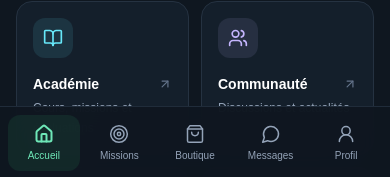
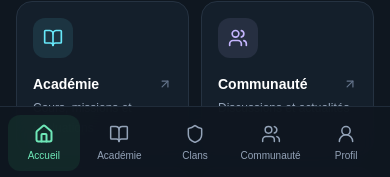
Before and after one commit to spidnes-wrl/mha-academy, a Next.js app: page / in a window 390 px wide. Shown: the part 665-842 px from the top of the page. Built offline with nearby package versions, Linux system fonts and the light colour scheme.

Commit message:
feat: align mobile navigation with academy spaces

```diff
--- a/src/components/BottomNav.tsx
+++ b/src/components/BottomNav.tsx
@@ -1,32 +1,27 @@
 'use client';
-
 import Link from 'next/link';
 import { usePathname } from 'next/navigation';
-import { Home, Target, ShoppingBag, MessageCircle, UserRound } from 'lucide-react';
+import { Home, BookOpen, Shield, Users, UserRound } from 'lucide-react';
 
 const items = [
   { href: '/', label: 'Accueil', Icon: Home },
-  { href: '/missions', label: 'Missions', Icon: Target },
-  { href: '/boutique', label: 'Boutique', Icon: ShoppingBag },
-  { href: '/messages', label: 'Messages', Icon: MessageCircle },
+  { href: '/academie', label: 'Académie', Icon: BookOpen },
+  { href: '/clans', label: 'Clans', Icon: Shield },
+  { href: '/communaute', label: 'Communauté', Icon: Users },
   { href: '/dashboard', label: 'Profil', Icon: UserRound },
 ];
 
 export default function BottomNav() {
   const pathname = usePathname();
   if (pathname.startsWith('/auth/')) return null;
-
   return (
     <nav aria-label="Navigation principale" className="fixed inset-x-0 bottom-0 z-50 border-t border-neutralBorder/80 bg-neutralBg/95 px-2 pb-[max(env(safe-area-inset-bottom),0.5rem)] pt-2 backdrop-blur-xl md:hidden">
       <div className="mx-auto grid max-w-lg grid-cols-5 gap-1">
         {items.map(({ href, label, Icon }) => {
           const active = pathname === href || (href !== '/' && pathname.startsWith(`${href}/`));
-          return (
-            <Link key={href} href={href} aria-current={active ? 'page' : undefined} className={`flex min-h-14 flex-col items-center justify-center gap-1 rounded-xl text-[10px] font-medium transition ${active ? 'bg-primaryGreen/15 text-emerald-300' : 'text-slate-400 hover:text-white'}`}>
-              <Icon size={20} strokeWidth={active ? 2.4 : 1.8} aria-hidden="true" />
-              <span>{label}</span>
-            </Link>
-          );
+          return <Link key={href} href={href} aria-current={active ? 'page' : undefined} className={`flex min-h-14 flex-col items-center justify-center gap-1 rounded-xl text-[10px] font-medium transition ${active ? 'bg-primaryGreen/15 text-emerald-300' : 'text-slate-400 hover:text-white'}`}>
+            <Icon size={20} strokeWidth={active ? 2.4 : 1.8} aria-hidden="true" /><span>{label}</span>
+          </Link>;
         })}
       </div>
     </nav>
```
